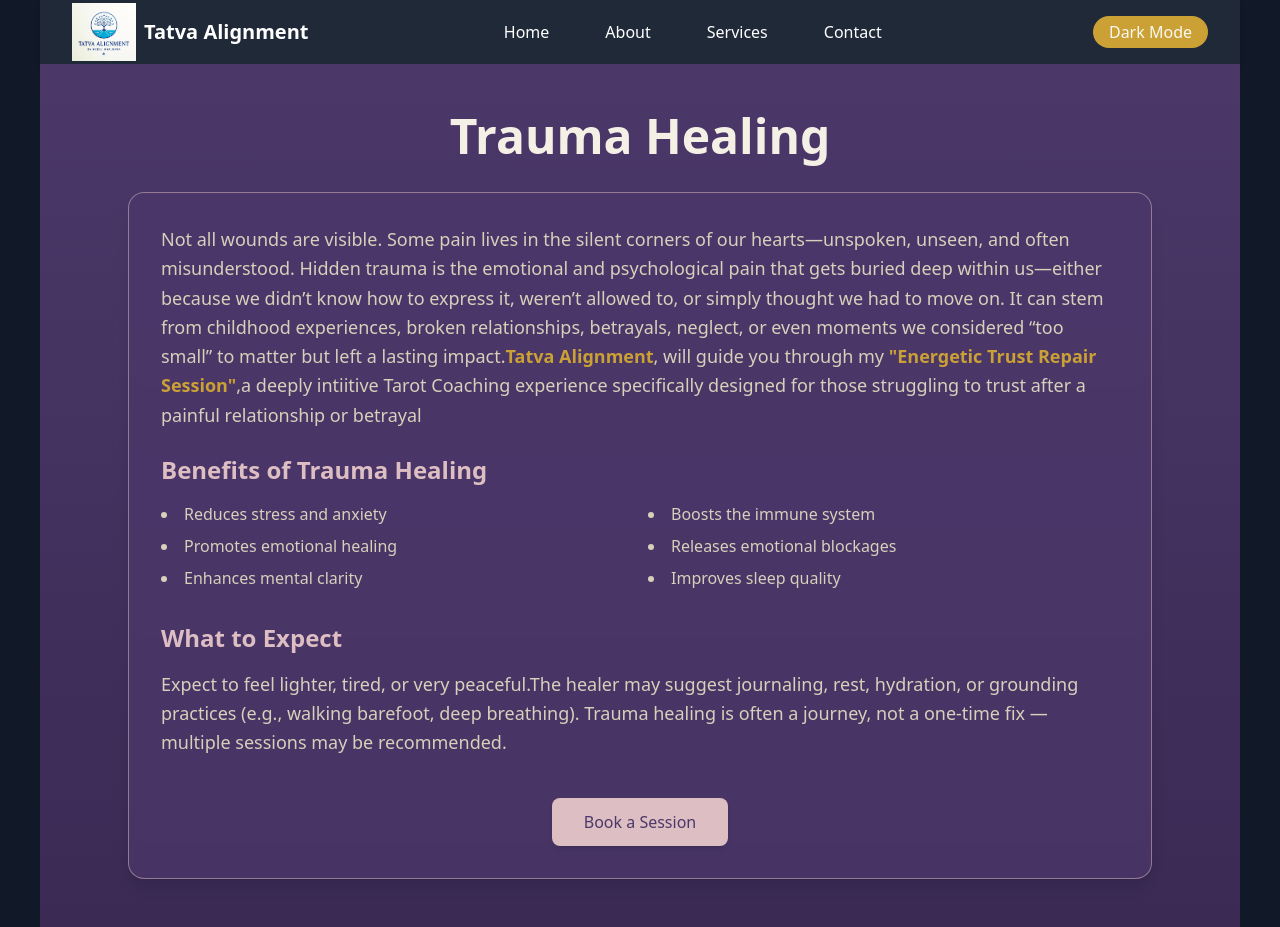
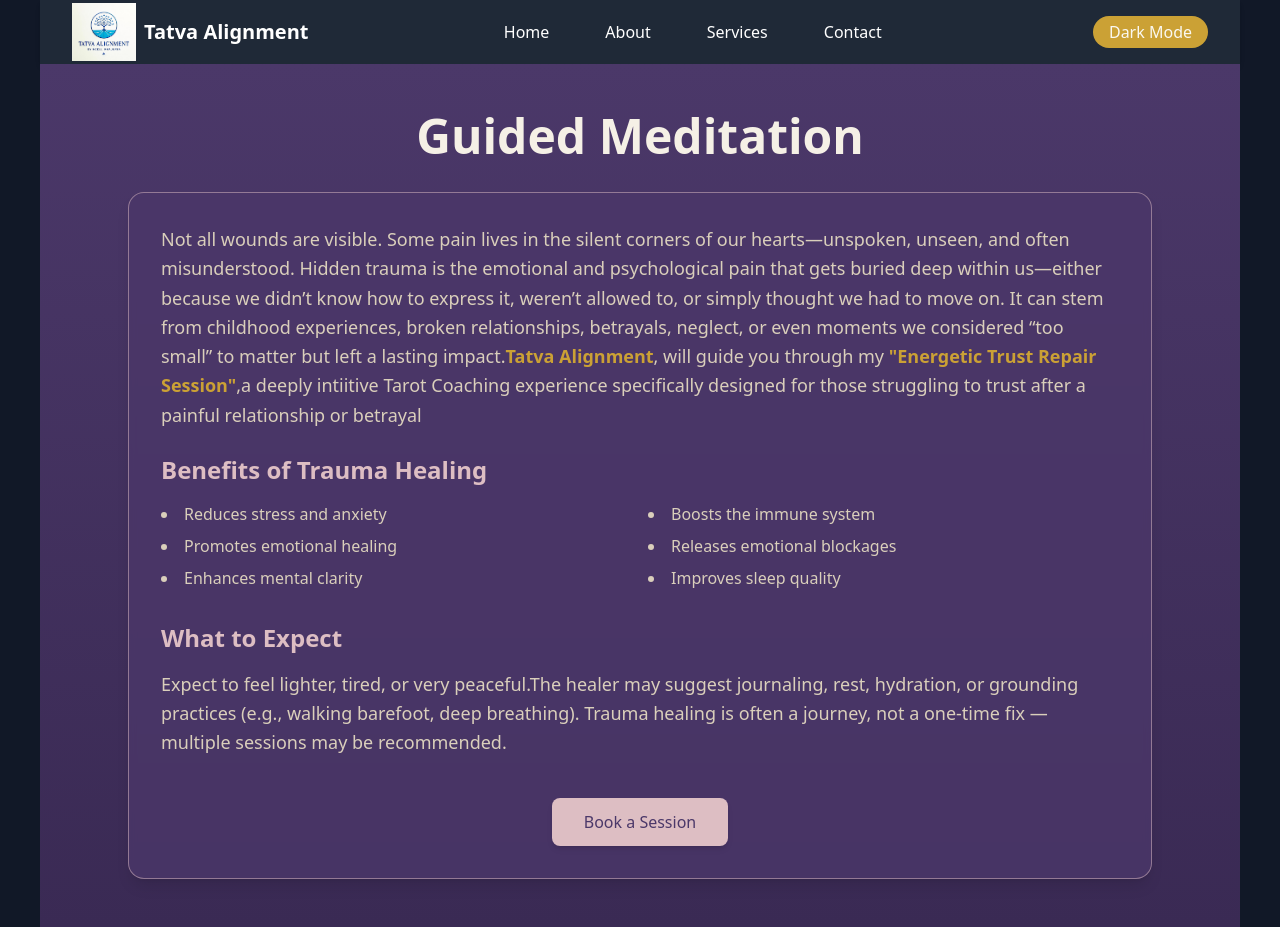
Before and after one commit to siddhant0610/Project1, a React (Vite) app: page /services/GuidedMeditation in a window 1280 px wide. Built offline with nearby package versions, Linux system fonts and the light colour scheme.

Commit message:
message display

```diff
--- a/src/navbar/Aboutus.jsx
+++ b/src/navbar/Aboutus.jsx
@@ -1,5 +1,5 @@
 import React from 'react';
-
+import profile from '../assets/profile.jpg';
 const expertise = [
   "🔮 Tarot Coach: Providing insights and guidance through intuitive readings.",
   "💔 Trauma & Inner Child Healer: Compassionate healing for emotional release.",
@@ -36,12 +36,12 @@
       <div className="bg-white dark:bg-gray-800 rounded-xl shadow-2xl max-w-4xl mx-auto p-8 relative overflow-hidden border border-indigo-100 dark:border-indigo-500">
         <div className="absolute inset-0 bg-gradient-to-br from-indigo-100 to-transparent opacity-10 pointer-events-none"></div>
         <div className="text-center">
-          <div
+          < img
             className="w-24 h-24 mx-auto rounded-full bg-indigo-500 text-white flex items-center justify-center text-3xl sm:text-4xl font-bold mb-4 shadow-lg transition-transform duration-300 hover:scale-110"
             aria-label="Initials NK for Neelu Khajuria"
-          >
-            NK
-          </div>
+            src={profile}
+          />
+
           <h4 className="text-2xl font-bold text-indigo-600 dark:text-indigo-400 mb-1">Neelu Khajuria</h4>
           <p className="italic text-indigo-500 dark:text-indigo-300 mb-4">Founder, Spiritual Healer & Coach</p>
 
--- a/src/navbar/Services/GuidedMeditation.jsx
+++ b/src/navbar/Services/GuidedMeditation.jsx
@@ -1,12 +1,12 @@
 import React from 'react';
 
-export default function TraumaHealing() {
+export default function GuidedMeditataion() {
   return (
     <div className="min-h-screen bg-gradient-to-b from-[#FAF8F1] to-[#E8DBC5] py-12 px-6 dark:bg-gradient-to-b dark:from-[#4B3869] dark:to-[#3A2A54]">
       <div className="max-w-5xl mx-auto">
         {/* Header */}
         <h1 className="text-4xl md:text-5xl font-bold text-center text-[#4B3869] mb-8 dark:text-[#F5F0E6]">
-          Trauma Healing
+          Guided Meditation
         </h1>
 
         {/* Main Content Card */}
--- a/src/navbar/Services/InnerChild.jsx
+++ b/src/navbar/Services/InnerChild.jsx
@@ -1,12 +1,12 @@
 import React from 'react';
 
-export default function TraumaHealing() {
+export default function InnerChild() {
   return (
     <div className="min-h-screen bg-gradient-to-b from-[#FAF8F1] to-[#E8DBC5] py-12 px-6 dark:bg-gradient-to-b dark:from-[#4B3869] dark:to-[#3A2A54]">
       <div className="max-w-5xl mx-auto">
         {/* Header */}
         <h1 className="text-4xl md:text-5xl font-bold text-center text-[#4B3869] mb-8 dark:text-[#F5F0E6]">
-          Trauma Healing
+          Inner Child Healing
         </h1>
 
         {/* Main Content Card */}
--- a/src/navbar/Services/Numerology.jsx
+++ b/src/navbar/Services/Numerology.jsx
@@ -1,12 +1,12 @@
 import React from 'react';
 
-export default function TraumaHealing() {
+export default function Numerologist() {
   return (
     <div className="min-h-screen bg-gradient-to-b from-[#FAF8F1] to-[#E8DBC5] py-12 px-6 dark:bg-gradient-to-b dark:from-[#4B3869] dark:to-[#3A2A54]">
       <div className="max-w-5xl mx-auto">
         {/* Header */}
         <h1 className="text-4xl md:text-5xl font-bold text-center text-[#4B3869] mb-8 dark:text-[#F5F0E6]">
-          Trauma Healing
+          Numerologist
         </h1>
 
         {/* Main Content Card */}
--- a/src/navbar/Services/Reiki.jsx
+++ b/src/navbar/Services/Reiki.jsx
@@ -1,12 +1,12 @@
 import React from 'react';
 
-export default function TraumaHealing() {
+export default function Reiki() {
   return (
     <div className="min-h-screen bg-gradient-to-b from-[#FAF8F1] to-[#E8DBC5] py-12 px-6 dark:bg-gradient-to-b dark:from-[#4B3869] dark:to-[#3A2A54]">
       <div className="max-w-5xl mx-auto">
         {/* Header */}
         <h1 className="text-4xl md:text-5xl font-bold text-center text-[#4B3869] mb-8 dark:text-[#F5F0E6]">
-          Trauma Healing
+          Reiki Healing
         </h1>
 
         {/* Main Content Card */}
--- a/src/navbar/Services/Relationship.jsx
+++ b/src/navbar/Services/Relationship.jsx
@@ -1,12 +1,12 @@
 import React from 'react';
 
-export default function TraumaHealing() {
+export default function Relationship() {
   return (
     <div className="min-h-screen bg-gradient-to-b from-[#FAF8F1] to-[#E8DBC5] py-12 px-6 dark:bg-gradient-to-b dark:from-[#4B3869] dark:to-[#3A2A54]">
       <div className="max-w-5xl mx-auto">
         {/* Header */}
         <h1 className="text-4xl md:text-5xl font-bold text-center text-[#4B3869] mb-8 dark:text-[#F5F0E6]">
-          Trauma Healing
+          Relationship Healing
         </h1>
 
         {/* Main Content Card */}
--- a/src/navbar/Services/Tarot.jsx
+++ b/src/navbar/Services/Tarot.jsx
@@ -1,12 +1,12 @@
 import React from 'react';
 
-export default function TraumaHealing() {
+export default function Tarot() {
   return (
     <div className="min-h-screen bg-gradient-to-b from-[#FAF8F1] to-[#E8DBC5] py-12 px-6 dark:bg-gradient-to-b dark:from-[#4B3869] dark:to-[#3A2A54]">
       <div className="max-w-5xl mx-auto">
         {/* Header */}
         <h1 className="text-4xl md:text-5xl font-bold text-center text-[#4B3869] mb-8 dark:text-[#F5F0E6]">
-          Trauma Healing
+          Tarot Healing
         </h1>
 
         {/* Main Content Card */}
```
Also changed, not shown: src/assets/profile.jpg (added).
